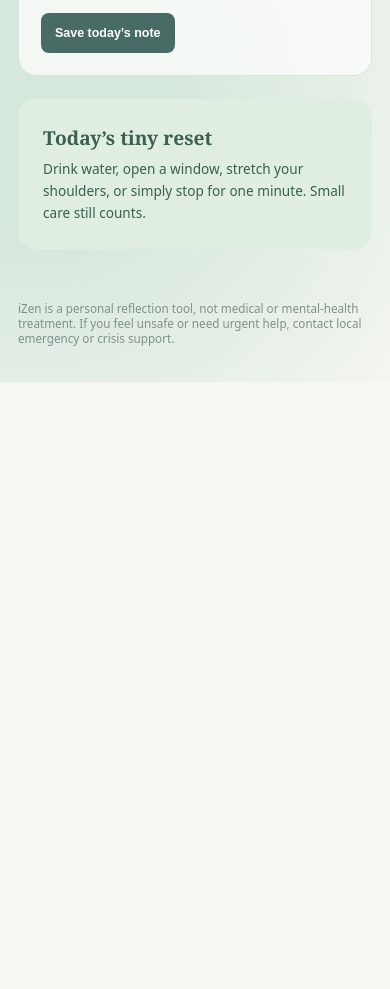
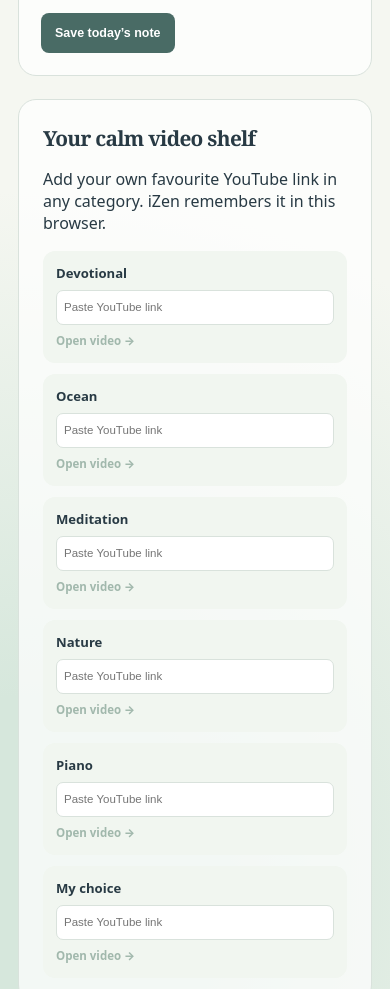
Before and after one commit to Mina2019/iZen, a plain HTML site: page index.html in a window 390 px wide. Shown: the part 1494-2483 px from the top of the page. Before the commit the page ends 1876 px from the top, so only its background shows below. Drawn offline with Linux system fonts and the light colour scheme.

Commit message:
Add files via upload

```diff
--- a/index.html
+++ b/index.html
@@ -20,7 +20,8 @@
     .timer { text-align:center; } .breath { width:110px; height:110px; display:grid; place-items:center; margin:10px auto 16px; border-radius:50%; color:#334d47; background:var(--sun); font:800 1.1rem Georgia,serif; transition:transform 4s ease-in-out,background 4s ease-in-out; } .breath.inhale { transform:scale(1.25); background:#c5e0ca; } button { min-height:40px; padding:0 14px; border:0; border-radius:8px; color:#fff; background:var(--deep); cursor:pointer; font-size:.78rem; font-weight:800; } button.secondary { color:#526961; background:#e6eee7; }
     .prompt { min-height:65px; color:#49635c; font:italic 1rem/1.5 Georgia,serif; } textarea { width:100%; min-height:130px; padding:13px; border:1px solid var(--line); border-radius:10px; color:var(--ink); background:#fffdf9; font:400 .9rem/1.55 system-ui,sans-serif; resize:vertical; } .journal-actions { display:flex; gap:10px; align-items:center; margin-top:11px; } .saved { color:#688072; font-size:.75rem; font-weight:700; }
     .kindness { margin:23px 0 52px; padding:25px; border-radius:18px; color:#3c5f50; background:#dfeee1; } .kindness strong { display:block; margin-bottom:6px; font:700 1.2rem Georgia,serif; } .kindness span { font-size:.85rem; line-height:1.5; }
-    footer { padding:0 0 36px; color:#81908b; font-size:.73rem; } @media(max-width:700px) { .hero { grid-template-columns:1fr; } .orb { width:130px;height:130px; } .grid { grid-template-columns:1fr; } }
+    .video-shelf { margin:23px 0; padding:24px; border:1px solid var(--line); border-radius:18px; background:#ffffffb8; } .video-shelf h2 { margin:0; font:700 1.3rem Georgia,serif; letter-spacing:-.035em; } .video-grid { display:grid; grid-template-columns:repeat(3,1fr); gap:11px; margin-top:17px; } .video-card { padding:13px; border-radius:12px; background:#f1f6f0; } .video-card strong { display:block; margin-bottom:8px; font-size:.82rem; } .video-card input { width:100%; min-height:35px; padding:7px; border:1px solid var(--line); border-radius:7px; background:#fff; font-size:.72rem; } .video-card a { display:inline-block; margin-top:8px; color:#426e5c; font-size:.72rem; font-weight:800; text-decoration:none; }
+    footer { padding:0 0 36px; color:#81908b; font-size:.73rem; } @media(max-width:700px) { .hero { grid-template-columns:1fr; } .orb { width:130px;height:130px; } .grid,.video-grid { grid-template-columns:1fr; } }
   </style>
 </head>
 <body>
@@ -33,6 +34,7 @@
       <article class="card"><h2>One gentle thought</h2><p>Try a different thought if you need one.</p><div id="prompt" class="prompt">You do not need to solve everything today.</div><button id="prompt-button" class="secondary" type="button">Another thought</button></article>
     </section>
     <section class="card"><h2>Leave yourself a note</h2><p>What do you need, notice, or want to remember?</p><textarea id="journal" placeholder="A few honest words are enough."></textarea><div class="journal-actions"><button id="save" type="button">Save today’s note</button><span id="saved" class="saved"></span></div></section>
+    <section class="video-shelf"><h2>Your calm video shelf</h2><p class="intro">Add your own favourite YouTube link in any category. iZen remembers it in this browser.</p><div id="video-grid" class="video-grid"></div></section>
     <section class="kindness"><strong>Today’s tiny reset</strong><span>Drink water, open a window, stretch your shoulders, or simply stop for one minute. Small care still counts.</span></section>
     <footer>iZen is a personal reflection tool, not medical or mental-health treatment. If you feel unsafe or need urgent help, contact local emergency or crisis support.</footer>
   </div>
@@ -45,6 +47,7 @@
     document.getElementById('save').addEventListener('click',()=>{const data=JSON.parse(localStorage.getItem(key)||'{}');data.note=journal.value;localStorage.setItem(key,JSON.stringify(data));document.getElementById('saved').textContent='Saved in this browser.';});
     const thoughts=['You do not need to solve everything today.','A slower pace can still be progress.','You are allowed to begin again, gently.','One small completed thing is enough for now.','Rest is part of the work, too.']; let thought=0; document.getElementById('prompt-button').addEventListener('click',()=>{thought=(thought+1)%thoughts.length;document.getElementById('prompt').textContent=thoughts[thought];});
     const breath=document.getElementById('breath'),note=document.getElementById('breath-note'),button=document.getElementById('breath-button'); let running=false,interval; button.addEventListener('click',()=>{if(running){clearInterval(interval);running=false;breath.classList.remove('inhale');breath.textContent='Ready';note.textContent='Paused. Come back whenever you want.';button.textContent='Start breathing';return;}running=true;let inhale=true;const step=()=>{breath.classList.toggle('inhale',inhale);breath.textContent=inhale?'Breathe in':'Breathe out';note.textContent=inhale?'Slowly in…':'Slowly out…';inhale=!inhale;};step();interval=setInterval(step,4000);button.textContent='Pause';});
+    const videoKey='izen-video-shelf'; const videos=JSON.parse(localStorage.getItem(videoKey)||'{}'); const categories=['Devotional','Ocean','Meditation','Nature','Piano','My choice']; const shelf=document.getElementById('video-grid'); categories.forEach(category=>{const slug=category.toLowerCase().replace(/\s/g,'-');const card=document.createElement('div');card.className='video-card';card.innerHTML=`<strong>${category}</strong><input id="video-${slug}" type="url" placeholder="Paste YouTube link" value="${videos[category]||''}"><a id="open-${slug}" href="#" target="_blank" rel="noopener">Open video →</a>`;const input=card.querySelector('input'),link=card.querySelector('a');const update=()=>{const url=input.value.trim();videos[category]=url;localStorage.setItem(videoKey,JSON.stringify(videos));link.href=url||'#';link.style.opacity=url?'1':'.45';};input.addEventListener('input',update);link.addEventListener('click',event=>{if(!input.value.trim())event.preventDefault();});update();shelf.appendChild(card);});
   </script>
 </body>
 </html>
```
